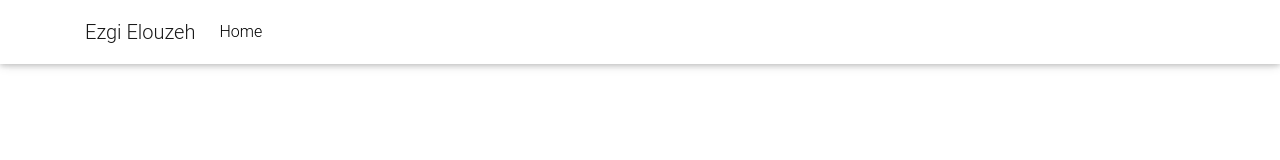
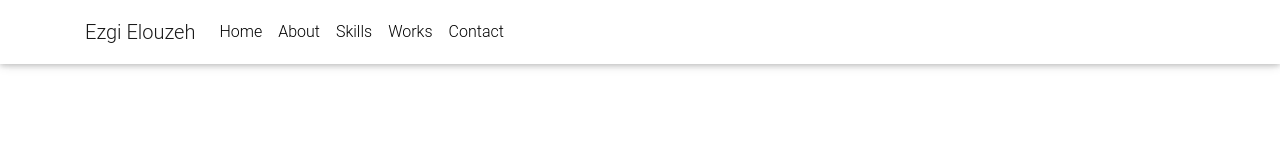
Before and after one commit to ezgielouzeh/portfolio-bootstrap, a plain HTML site: page index.html in a window 1280 px wide. Drawn offline with Linux system fonts and the light colour scheme; a web font is replaced by a local one.

Commit message:
navbar links

```diff
--- a/index.html
+++ b/index.html
@@ -45,6 +45,18 @@
               <li class="nav-item">
                 <a class="nav-link" href="#home">Home</a>
               </li>
+              <li class="nav-item">
+                <a class="nav-link" href="#about" data-offset="100">About</a>
+              </li>
+              <li class="nav-item">
+                <a class="nav-link" href="#skills" data-offset="100">Skills</a>
+              </li>
+              <li class="nav-item">
+                <a class="nav-link" href="#works" data-offset="100">Works</a>
+              </li>
+              <li class="nav-item">
+                <a class="nav-link" href="#contact">Contact</a>
+              </li>
             </ul>
           </div>
         </div>
```
